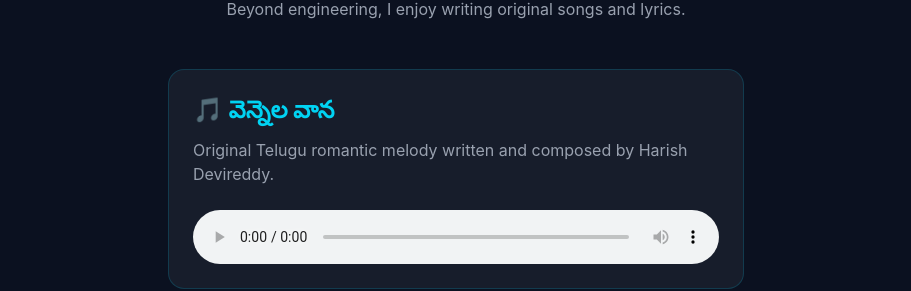
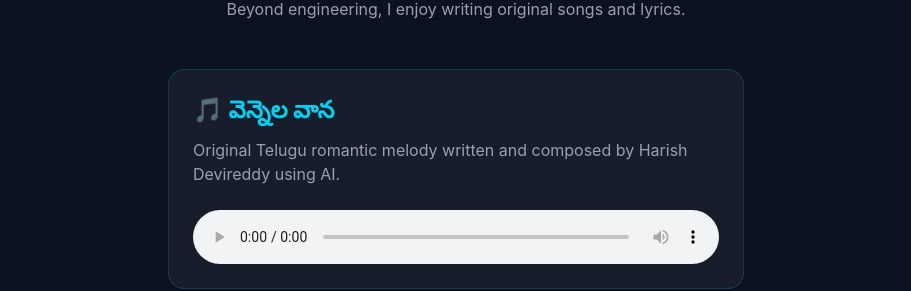
Before and after one commit to auto-vv-harish/harish-portfolio, a React (Vite) app: page / in a window 1280 px wide. Shown: the part 2879-3170 px from the top of the page, without its empty margins (184-1095 px from the left). Built offline with nearby package versions, Linux system fonts and the light colour scheme.

Commit message:
Test auto deployment

```diff
--- a/src/components/Songs.tsx
+++ b/src/components/Songs.tsx
@@ -19,7 +19,7 @@ const Songs = () => {
   </h3>
 
   <p className="text-gray-400 mt-3">
-    Original Telugu romantic melody written and composed by Harish Devireddy.
+    Original Telugu romantic melody written and composed by Harish Devireddy using AI.
   </p>
 
   <audio
```
